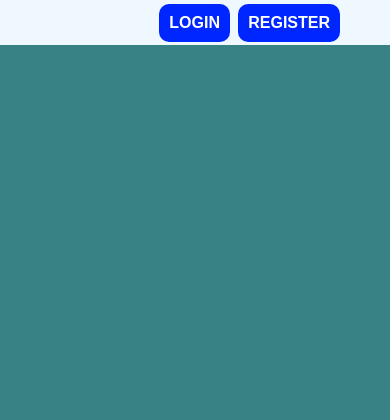
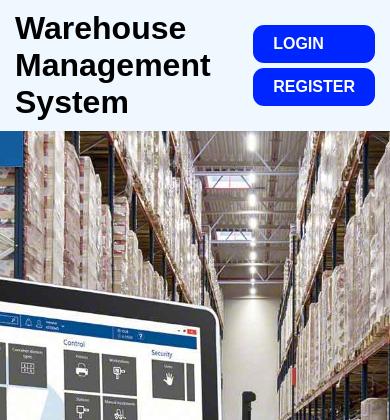
Before and after one commit to LelePaci/warehouse-management-system, a PHP site: page / in a window 390 px wide. Shown: the top 420 px of the page. Run offline with PHP 8.4, Linux system fonts and the light colour scheme.

Commit message:
Completata parte grafica index

```diff
--- a/css/index.css
+++ b/css/index.css
@@ -1,31 +1,53 @@
 body {
-    background-color: rgb(56, 130, 133);
+    background-repeat: no-repeat;
+    background-position: center;
+    background-attachment: fixed;
+    background-size: cover;
 }
 .nav{
-    height: 25px;
+    min-height: 30px;
     background-color: aliceblue;
-    padding: 10px;
+    padding: 10px 15px;
     position: fixed;
     top: 0;
     left: 0;
     right: 0;
+    align-items: center;
+    display: flex;
+    justify-content: space-between;
+    flex-wrap: nowrap;
+}
+
+#auth-box{
+    display: flex;
+    flex-wrap: nowrap;
 }
 .auth{
     background-color: rgb(0, 38, 255);
-    border-radius: 10px;
-    padding: 10px;
+    border-radius: 11px;
+    padding: 10px 20px;
     color:white;
     text-decoration: none;
     font-family: 'Poppins', sans-serif;
     font-weight: 600;
+    margin: 0 2.5px 0;
 }
-#login{
-    position: absolute;
-    top: 3.5px;
-    right: 160px;
+
+#name{
+    color: black;
+    text-decoration: none;
+    font-family: 'Poppins', sans-serif;
+    font-weight: 600;
+    display: block;
+    float: left;
+    font-size: xx-large;
 }
-#register{
-    position: absolute;
-    top: 3.5px;
-    right: 50px;
-}
+
+@media (max-width: 500px) {
+    #auth-box {
+      flex-direction: column;
+    }
+    .auth{
+        margin: 2.5px 0;
+    }
+  }
--- a/index.php
+++ b/index.php
@@ -13,10 +13,14 @@ require_once 'utils/replacePlaceholders.php';
     <link rel="stylesheet" href="css/index.css">
 </head>
 
-<body>
+<body background="images/<?php echo INDEX_BACKGROUND; ?>">
     <div class="nav">
-        <a href="auth/login.php" id="login" class="auth"> LOGIN</a>
-        <a href="auth/register.php" id="register" class="auth"> REGISTER</a>
+        <a href="#" id="name"> <?php echo WAREHOUSE_NAME; ?> </a>
+        <div id="auth-box">
+            <a href="auth/login.php" id="login" class="auth"> LOGIN</a>
+            <a href="auth/register.php" id="register" class="auth"> REGISTER</a>
+        </div>
+
     </div>
 </body>
 
--- a/utils/placeholders.json
+++ b/utils/placeholders.json
@@ -4,5 +4,11 @@
         "login": "Warehouse - Login",
         "register": "Warehouse - Register",
         "logout": "Warehouse - Logout"
+    },
+    "warehouse_name": "Warehouse Management System",
+    "index_background": {
+        "bg1": "WMS_background.1.jpg",
+        "bg2": "WMS_background.2.jpg",
+        "bg3": "WMS_background.3.jpg"
     }
 }
--- a/utils/replacePlaceholders.php
+++ b/utils/replacePlaceholders.php
@@ -1,9 +1,19 @@
 <?php
 $placeholders_file = file_get_contents(__DIR__ . '/placeholders.json');
-$json = json_decode($placeholders_file, false);
+$json = json_decode($placeholders_file, true);
 
-$titles = $json->titles;
-define("INDEX_TITLE", $titles->index);
-define("LOGIN_TITLE", $titles->login);
-define("REGISTER_TITLE", $titles->register);
-define("LOGOUT_TITLE", $titles->logout);
+//WAREHOUSE NAME
+define("WAREHOUSE_NAME", $json["warehouse_name"]);
+
+//TITLES
+$titles = $json["titles"];
+define("INDEX_TITLE", $titles["index"]);
+define("LOGIN_TITLE", $titles["login"]);
+define("REGISTER_TITLE", $titles["register"]);
+define("LOGOUT_TITLE", $titles["logout"]);
+
+//BACKGROUNDS
+$indexBG = $json["index_background"];
+$bgCount = count((array)$indexBG);
+rand(1, $bgCount);
+define("INDEX_BACKGROUND", $indexBG[array_rand($indexBG, 1)]);
```
Also changed, not shown: images/WMS_background.1.jpg (added), images/WMS_background.2.jpg (added), images/WMS_background.3.jpg (added).
